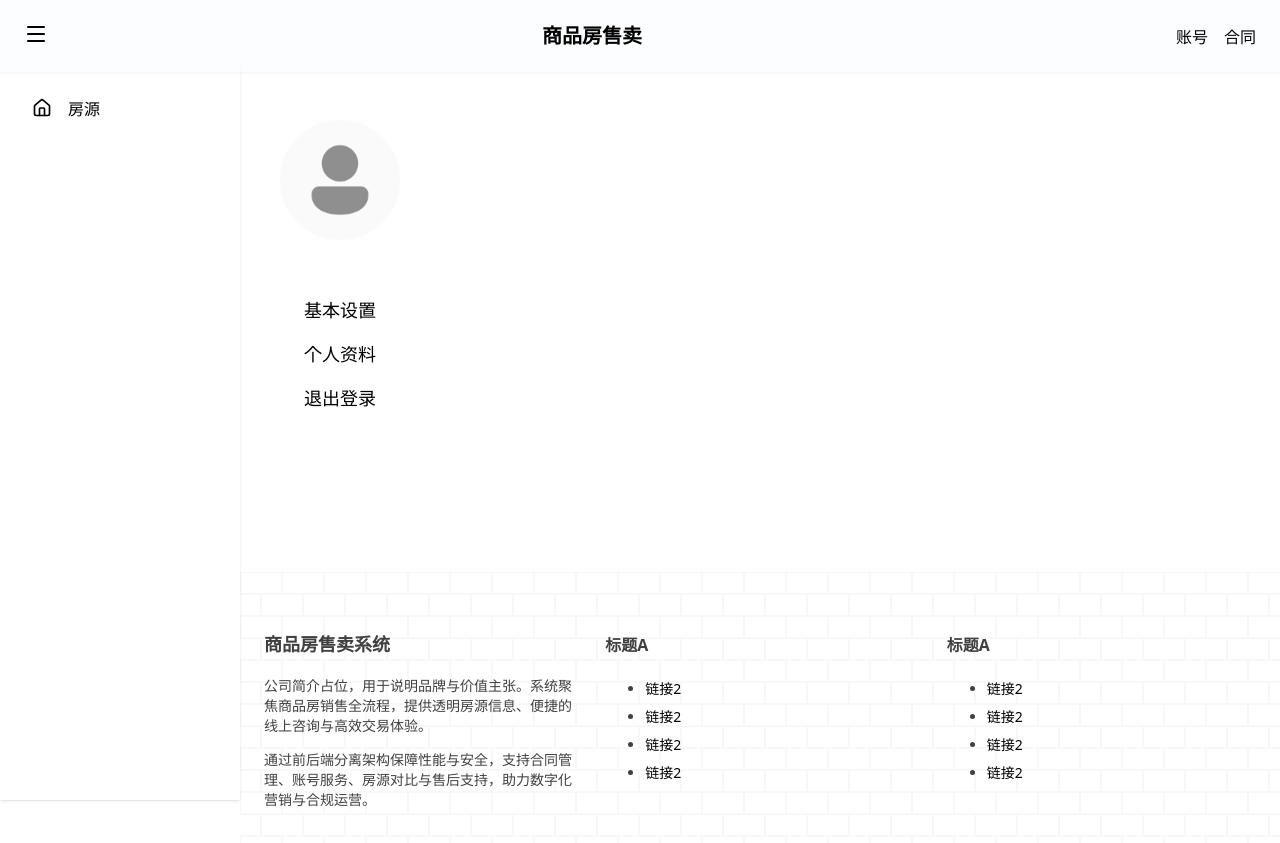
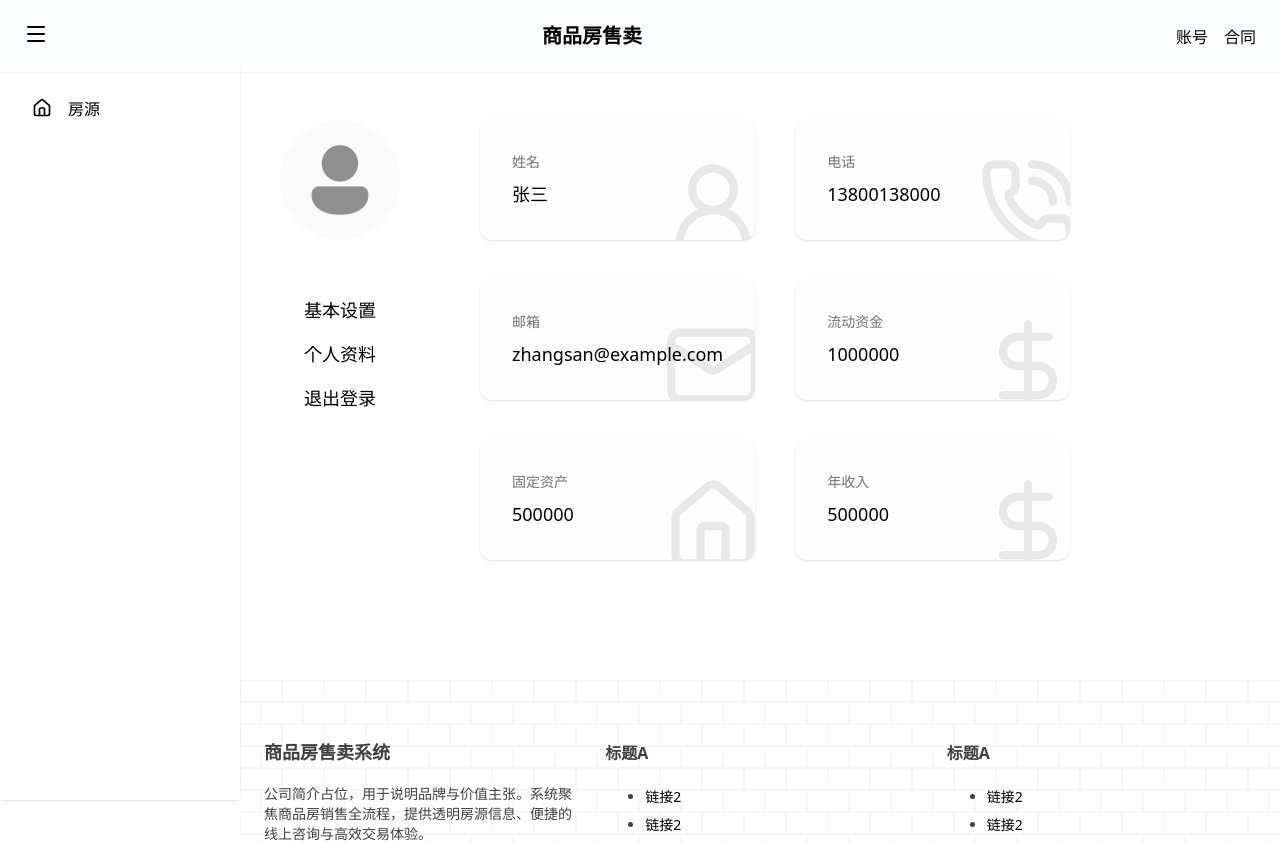
Before and after one commit to BigCoke233/spring-boot-house, a Vue app in the folder frontend/: page /account/profile in a window 1280 px wide. Shown: the top 843 px of the page. Built offline with nearby package versions, Linux system fonts and the light colour scheme.

Commit message:
feat: 个人资料页面基本设计

```diff
--- a/frontend/src/views/AccountProfileView.vue
+++ b/frontend/src/views/AccountProfileView.vue
@@ -1,11 +1,40 @@
 <script setup>
 import AccountLayout from '@/layouts/AccountLayout.vue';
+import { UserRound, PhoneCall, Mail, DollarSign, Home } from 'lucide-vue-next'
+
+const profileStructure = [
+  { label: "姓名", icon: UserRound, name: "name" },
+  { label: "电话", icon: PhoneCall, name: "telephone" },
+  { label: "邮箱", icon: Mail, name: "email" },
+  { label: "流动资金", icon: DollarSign, name: "workingCapital" },
+  { label: "固定资产", icon: Home, name: "fixedCapital" },
+  { label: "年收入", icon: DollarSign, name: "annualIncome" },
+]
+
+const profile = {
+  name: "张三",
+  telephone: "13800138000",
+  email: "zhangsan@example.com",
+  workingCapital: 1000000,
+  fixedCapital: 500000,
+  annualIncome: 500000,
+}
 </script>
 
 <template>
   <AccountLayout>
     <div class="grid grid-cols-2 gap-4 md:gap-10">
-
+      <div v-for="item in profileStructure" :key="item.label"
+        class="bg-neutral-100/20 p-4 md:p-8 rd-xl  shadow relative overflow-hidden">
+        <div class="flex items-center text-extrabold text-neutral-500 text-sm">
+          <span>{{ item.label }}</span>
+        </div>
+        <div class="text-lg mt-2">
+          {{ profile[item.name] }}
+        </div>
+        <component :is="item.icon"
+          class="w-25 h-25 absolute -bottom-4 -right-2 text-neutral-200 -z-1" />
+      </div>
     </div>
   </AccountLayout>
 </template>
```
